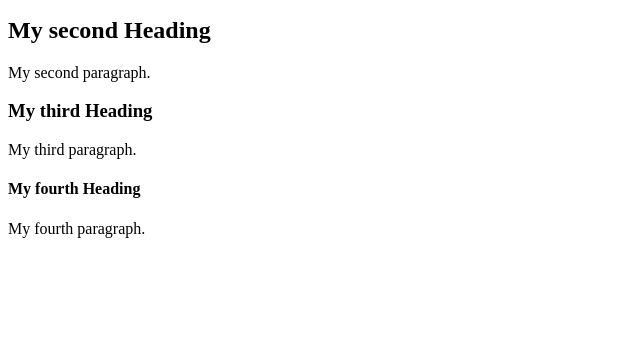
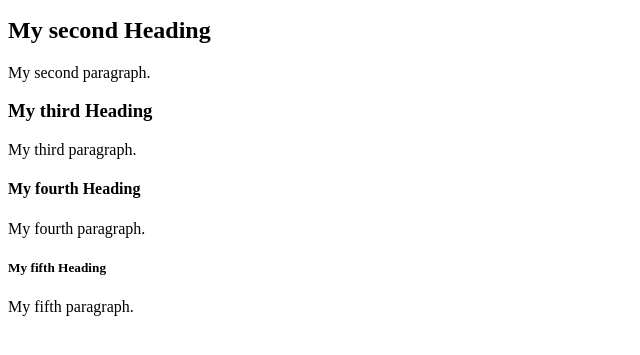
Before and after one commit to yaramanoj/yaramanoj, a plain HTML site: page index.html in a window 1280 px wide. Shown: the part 101-456 px from the top of the page, without its empty margins (0-640 px from the left). Drawn offline with Linux system fonts and the light colour scheme.

Commit message:
modified and added 5th line

```diff
--- a/index.html
+++ b/index.html
@@ -18,5 +18,9 @@
 
 <p>My fourth paragraph.</p>
 
+<h5>My fifth Heading</h5>
+
+<p>My fifth paragraph.</p>
+
 </body>
 </html>
```
